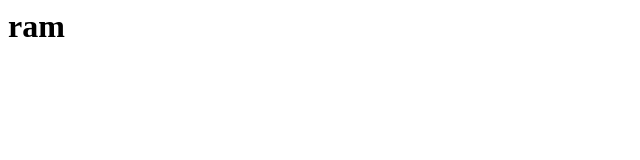
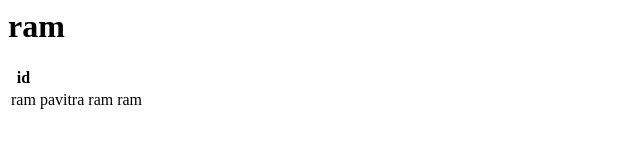
Before and after one commit to rampavitra123/react_project, a plain HTML site: page index.html in a window 1280 px wide. Shown: the whole page, without its empty margins (0-640 px from the left). Drawn offline with Linux system fonts and the light colour scheme.

Commit message:
changes in index.html

```diff
--- a/index.html
+++ b/index.html
@@ -5,6 +5,15 @@
 <body>
 
 <h1>ram</h1>
+<table>
+    <th>id</th>
+    <tr>
+        <td>ram</td>
+        <td>pavitra</td>
+        <td>ram</td>
+        <td>ram</td>
+    </tr>
+    </table>
 
 
 </body>
```
